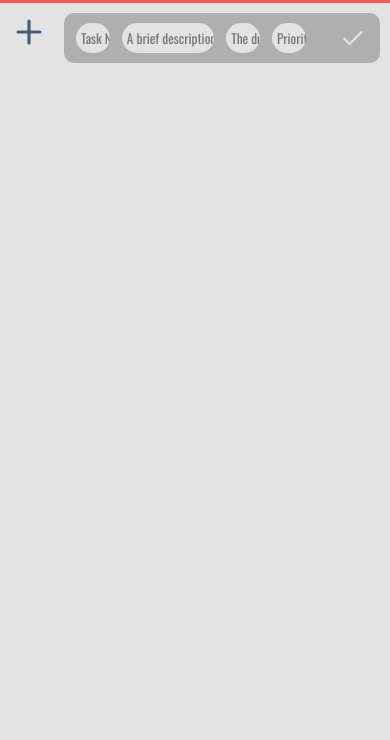
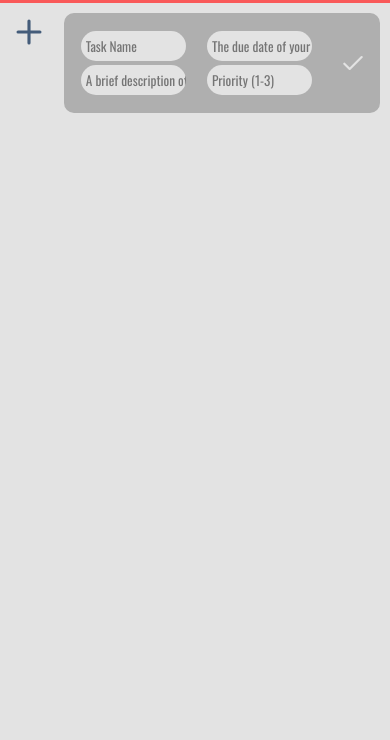
Before and after one commit to lucas-amberg/to-do-list, a website: page dist/index.html in a window 390 px wide. Shown: the part 57-797 px from the top of the page. Drawn offline with nearby package versions, Linux system fonts and the light colour scheme.

Commit message:
Start mobile layout

```diff
--- a/src/project-list.js
+++ b/src/project-list.js
@@ -13,6 +13,9 @@ if (ProjectArray.length < 1) {
     addProjectToList(new Project("Default"), ProjectList);
     page.itemsContainer.id = "Default";
     changeProject("Default");
+}
+else {
+    changeProject(ProjectArray[0].name);
 }
 
 function addProjectToList(project) {
--- a/src/styles/style.css
+++ b/src/styles/style.css
@@ -8,7 +8,7 @@
     --item-color: #afafaf;
     height: 100vh;
     width: 100vh;
-    overflow-x: hidden;
+    overflow: hidden;
 }
 
 * {
@@ -379,17 +379,6 @@
   filter: brightness(0) saturate(100%) invert(100%) sepia(0%) saturate(7411%) hue-rotate(52deg) brightness(117%) contrast(78%);
 }
 
-
-
-/* @media (max-width: 700px) {
-    .right-side {
-        flex-basis: 75%;
-    }
-    .side-bar {
-        flex-basis: 25%;
-    }
-} */
-
 /* Hamburger menu */
 .hamburger-button {
     background-color: transparent;
@@ -434,3 +423,34 @@
     stroke-dashoffset: -134;
     stroke-width: 6;
   }
+
+  /*Mobile*/
+  @media (max-width:480px) {
+    .side-bar-shown {
+      width: 50%;
+    }
+    .right-side {
+      width: 50%;
+    }
+    .name-getter-input {
+      width: 50%;
+    }
+    .content {
+      max-width: 100%;
+      overflow-x: hidden;
+    }
+    .new-item-creator {
+      flex-wrap: wrap;
+      flex-direction: column;
+      justify-content: center !important;
+    }
+    .new-item-creator input {
+      width: 100px;
+    }
+    .items-container input[name="description"] {
+      width: 100px;
+    }
+    .items-container {
+      grid-template-rows: repeat(auto-fit, 100px);
+    }
+  }
```
Also changed, not shown: package.json (+6 -1 lines), dist/main.js, 1 other file.
